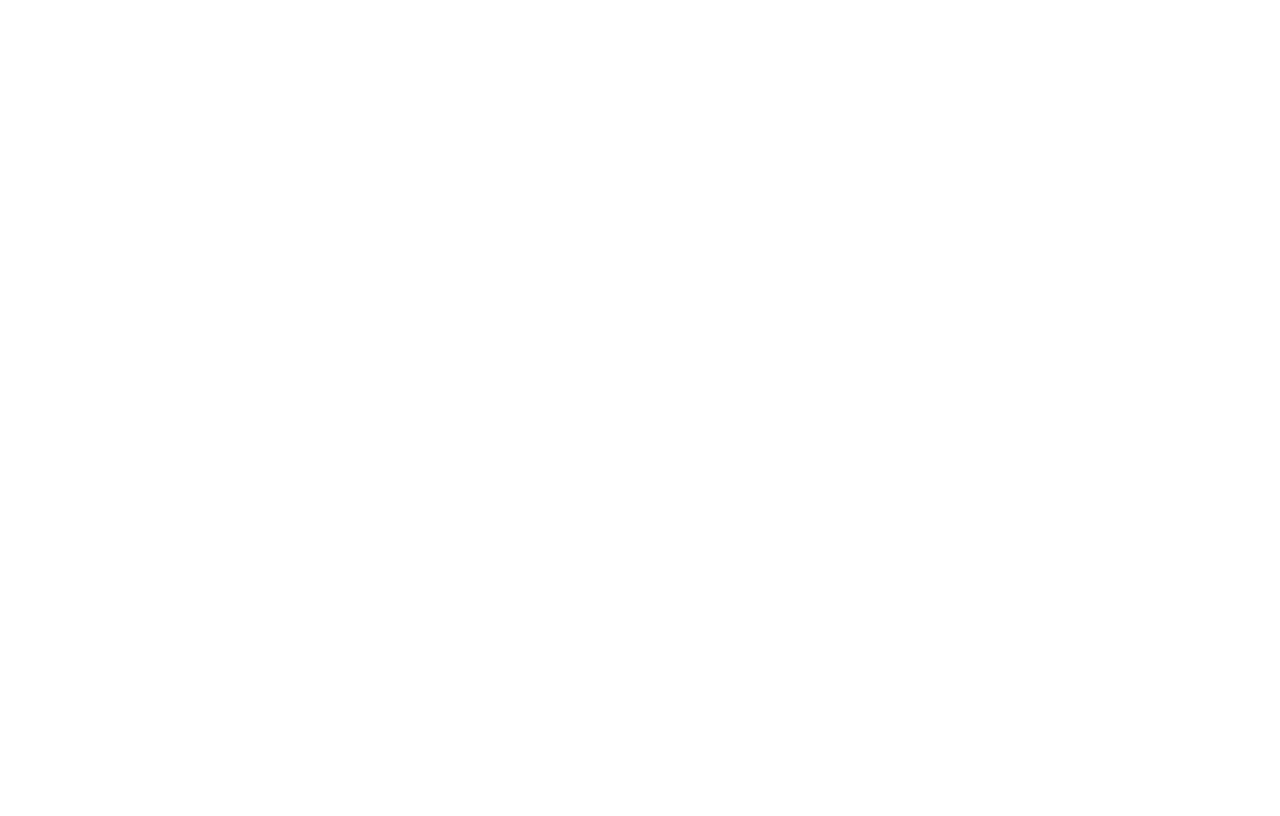
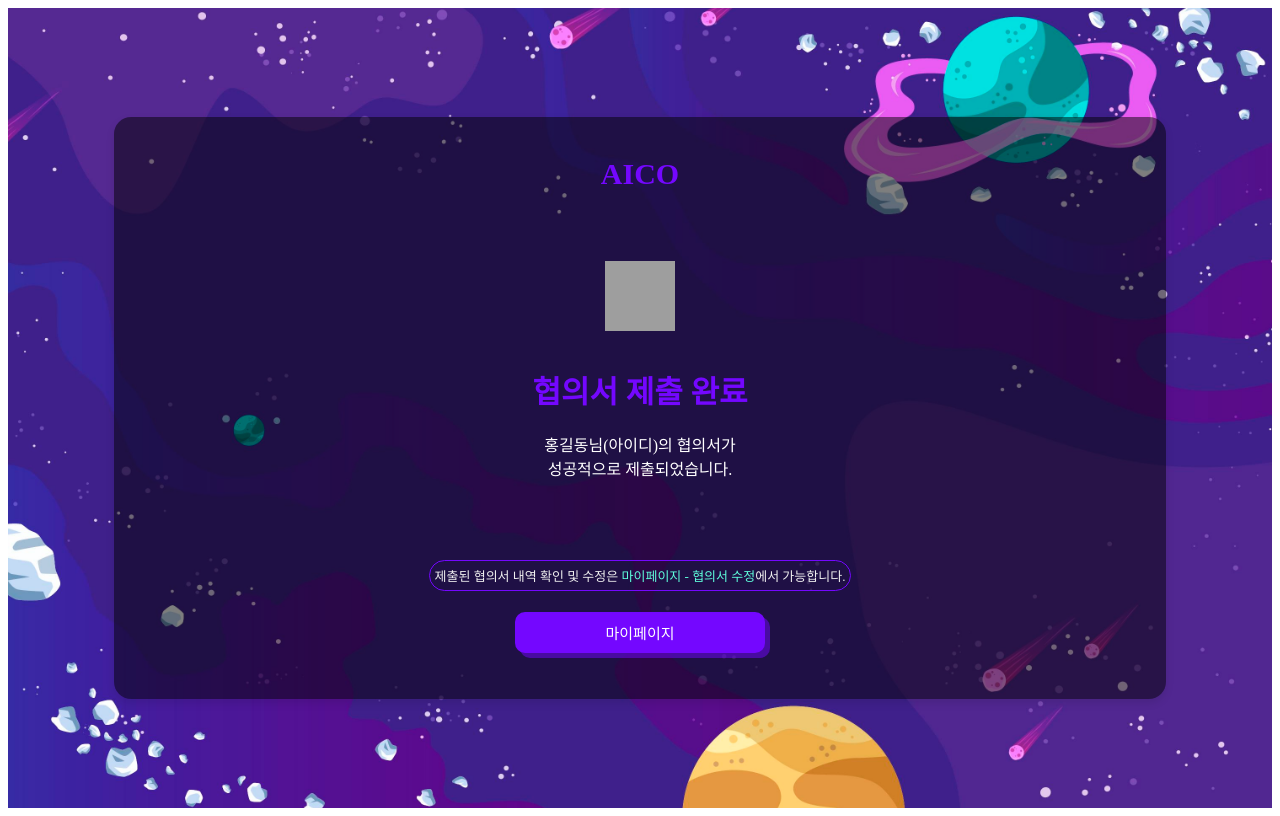
Before and after one commit to lock1205/aicc_proj, a React (Create React App) app in the folder front/: page /agreeFinsh in a window 1280 px wide. Before the commit this address had no page. Built offline with nearby package versions, Linux system fonts and the light colour scheme; grey boxes are pictures that could not be loaded.

Commit message:
나라_0826_협의서 작성 완료 페이지

```diff
--- a/front/package.json
+++ b/front/package.json
@@ -3,12 +3,14 @@
   "version": "0.1.0",
   "private": true,
   "dependencies": {
+    "@flaticon/flaticon-uicons": "^3.3.1",
     "@reduxjs/toolkit": "^2.2.7",
     "@testing-library/jest-dom": "^5.17.0",
     "@testing-library/react": "^13.4.0",
     "@testing-library/user-event": "^13.5.0",
     "axios": "^1.7.4",
     "bcrypt": "^5.1.1",
+    "flat-color-icons": "^1.1.0",
     "js-cookie": "^3.0.5",
     "jwt-decode": "^4.0.0",
     "lucide-react": "^0.429.0",
--- a/front/public/index.html
+++ b/front/public/index.html
@@ -25,6 +25,7 @@
       Learn how to configure a non-root public URL by running `npm run build`.
     -->
     <title>React App</title>
+
   </head>
   <body>
     <noscript>You need to enable JavaScript to run this app.</noscript>
--- a/front/src/App.js
+++ b/front/src/App.js
@@ -5,6 +5,7 @@
 import SignupForm from './componet/SignupForm';
 import MainPage from './componet/MainPage';
 import { ToastContainer } from 'react-toastify';
+import AgreeFinish from './componet/AgreeFinish';
 
 // import AgreeFinish from './componet/AgreeFinish';
 
@@ -15,6 +16,8 @@
         <Route path="/" element={<MainPage />} />
         <Route path="/login" element={<LoginForm />} />
         <Route path="/signup" element={<SignupForm />} />
+        <Route path="/agreeFinsh" element={<AgreeFinish />} />{' '}
+        {/* 나중에 메인페이지에서 빼야함 */}
       </Routes>
 
       <ToastContainer position="bottom-center" autoClose={100} theme="light" />
--- a/front/src/componet/AgreeFinish.jsx
+++ b/front/src/componet/AgreeFinish.jsx
@@ -1,7 +1,41 @@
 import React from 'react';
+import '../design/agreeFinsh.css';
 
 const AgreeFinish = () => {
-  return <div>AgreeFinish</div>;
+  return (
+    <div className="bg">
+      <div className="container">
+        <div className="top">
+          <h1>AICO</h1>
+        </div>
+        <div className="middle">
+          <div className="finishIcon">
+            <img
+              width="70"
+              height="70"
+              src="https://img.icons8.com/nolan/100/1A6DFF/C822FF/check-file.png"
+              alt="check-file"
+            />
+          </div>
+          <h1>협의서 제출 완료</h1>
+          <div className="text">
+            <div>홍길동님(아이디)의 협의서가</div>
+            <div>성공적으로 제출되었습니다.</div>
+          </div>
+          <div className="bottom">
+            <div className="text">
+              <span>제출된 협의서 내역 확인 및 수정은 </span>
+              <span>마이페이지 - 협의서 수정</span>
+              <span>에서 가능합니다.</span>
+            </div>
+            <p>
+              <button>마이페이지</button>
+            </p>
+          </div>
+        </div>
+      </div>
+    </div>
+  );
 };
 
 export default AgreeFinish;
--- a/front/src/componet/MainPage.jsx
+++ b/front/src/componet/MainPage.jsx
@@ -17,6 +17,9 @@
               </li>
               <Link to={'/login'}>
                 <button> 로그인</button>
+              </Link>
+              <Link to={'/agreeFinsh'}>
+                <button> 협의서 작성 완료</button>
               </Link>
               <button>My Page</button>
             </ul>
--- a/front/src/design/LoginForm.css
+++ b/front/src/design/LoginForm.css
@@ -72,6 +72,8 @@
   cursor: pointer;
   margin-top: 20px;
   margin-bottom: 10px;
+  transition: background-color 0.3s ease;
+
 }
 
 .left .loginButton:hover {
--- /dev/null
+++ b/front/src/design/agreeFinsh.css
@@ -0,0 +1,76 @@
+
+.container{
+    background-color: rgb(0, 0, 0,0.5);
+    width: 80%;
+      padding: 20px;
+      border-radius: 17px;
+      box-shadow: 0 4px 8px rgba(0, 0, 0, 0.1);
+      text-align: center;
+}
+
+.top{
+  display: flex;
+    align-items: center;
+    justify-content: center;
+}
+
+.top h1{
+  color: #7407FF ;
+  font-size: 30px;
+  padding-bottom: 50px;
+}
+
+
+.middle .finishIcon {
+  font-size: 60px;
+  /* margin-bottom: 20px; */
+}
+
+.middle h1 {
+  font-size: 31px;
+  color: #7407FF;
+  margin-bottom: 20px;
+}
+
+
+.middle .text {
+font-size: 16px;
+color: #ffffff;
+margin-bottom: 30px;
+padding-bottom: 50px;
+}
+
+.bottom .text{
+  border:solid 1px #7407FF;
+  margin-bottom: 0;
+  padding: 5px;
+  border-radius: 30px;
+  font-size: 13px;
+  color: #efefef;
+  display: inline-block;
+}
+
+
+.bottom :nth-child(2){
+  color: #5EFDDB;
+  word-break: break-word;
+}
+
+.bottom button {
+    width: 250px;
+    padding: 10px;
+    border-radius: 10px;
+    border: none;
+    background-color: #7407FF;
+    box-shadow: 5px 5px 0 rgba(116, 7, 255, 0.5);
+    color: white;
+    font-size: 15px;
+    cursor: pointer;
+    margin-top: 5px;
+    margin-bottom: 10px;
+    transition: background-color 0.3s ease;
+}
+
+.bottom button:hover {
+  background-color: #a669f5;
+}
--- a/front/src/design/bg.css
+++ b/front/src/design/bg.css
@@ -1,5 +1,8 @@
 .bg{
   background-image: url('../img/5473791.jpg');
+  display: flex;
+  justify-content: center;
+  align-items: center;
   background-position: center;
   background-repeat: no-repeat;
   background-size: cover;
```
Also changed, not shown: 1 other file (tests, documents, lock files or other folders).
